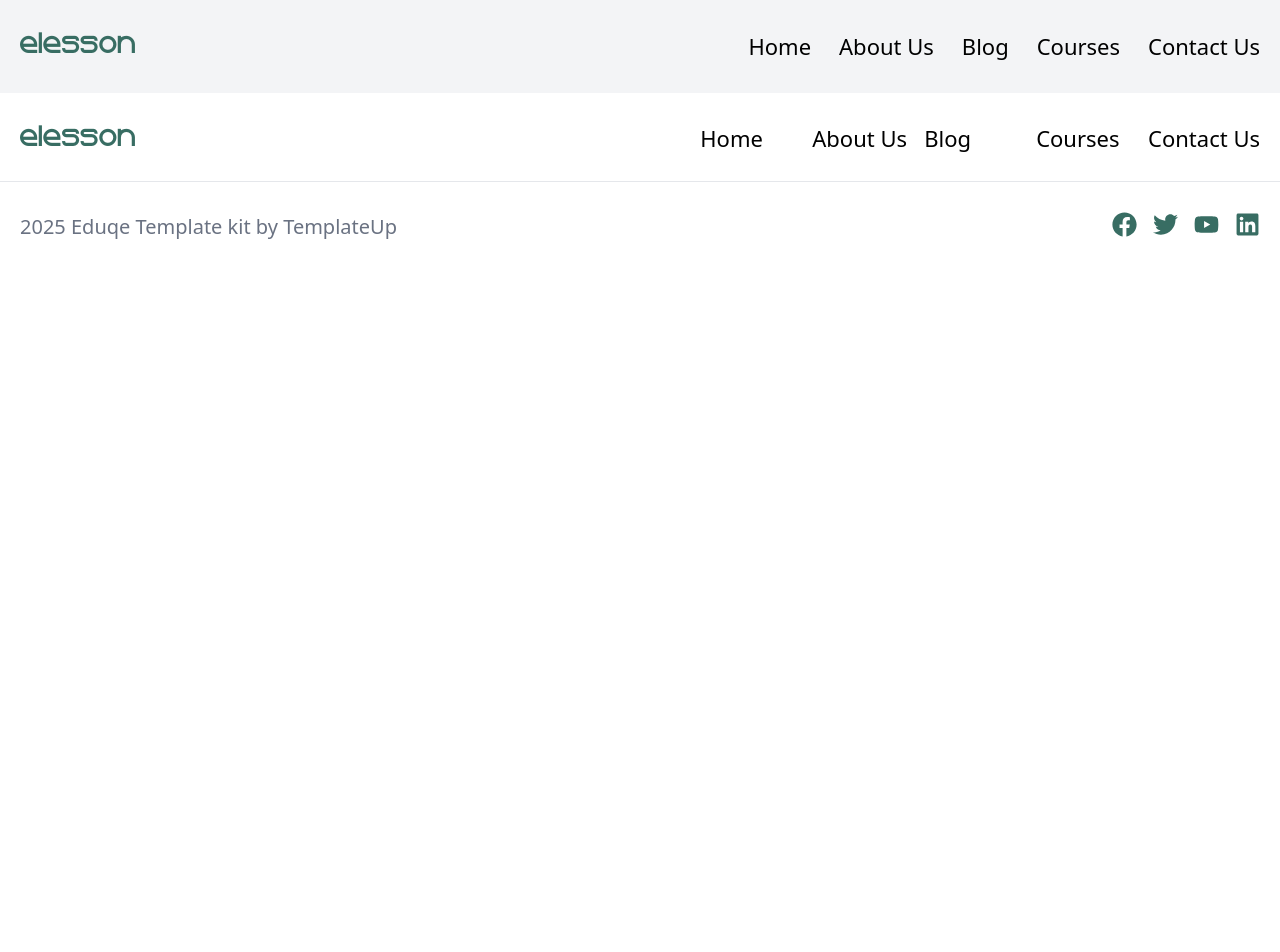
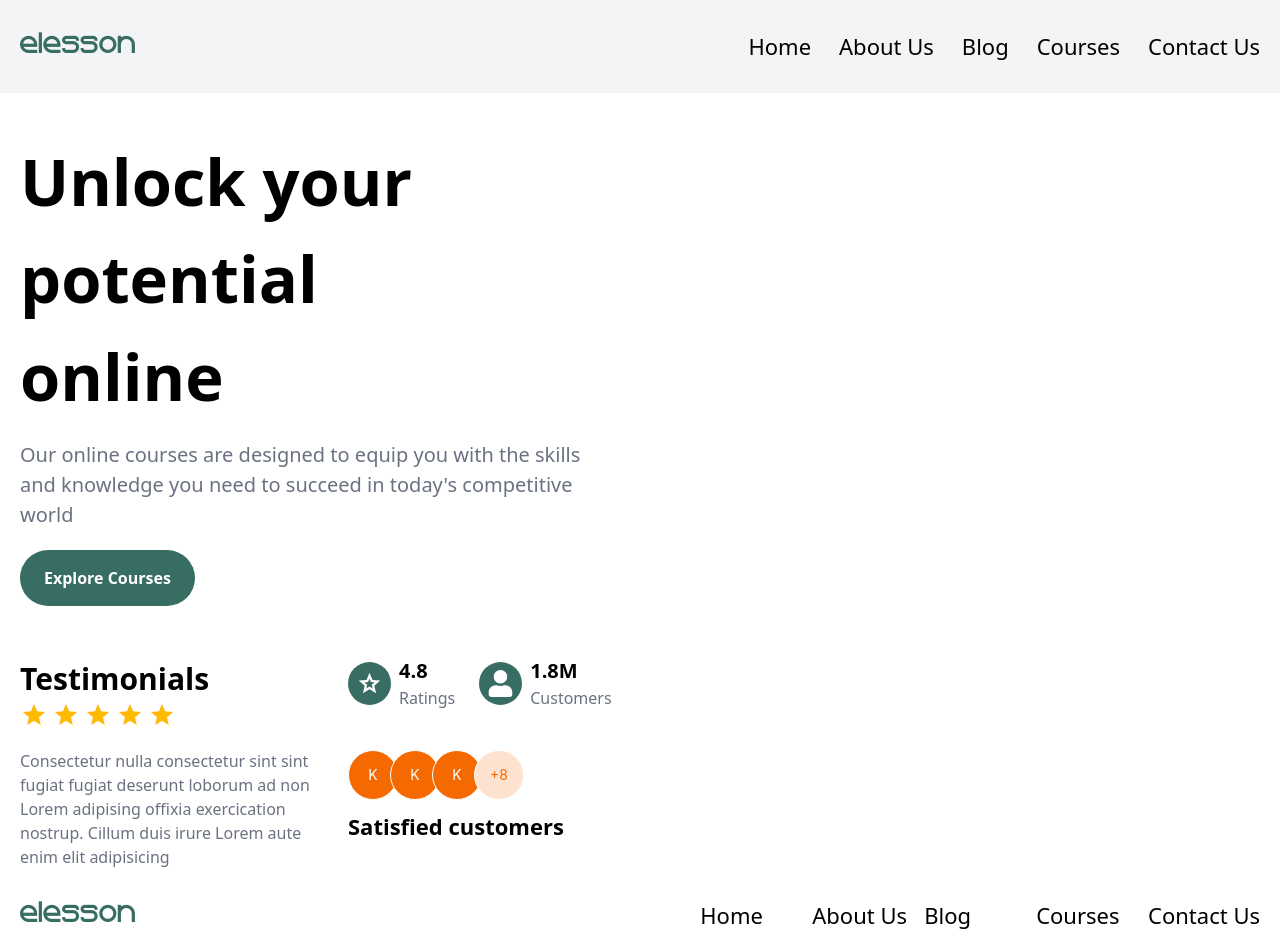
Before and after one commit to 932525862/timer, a React (Vite) app: page / in a window 1280 px wide. Shown: the top 952 px of the page. Before the commit the page ends 800 px from the top, so only its background shows below. Built offline with nearby package versions, Linux system fonts and the light colour scheme.

Commit message:
add: herp section

```diff
--- a/package.json
+++ b/package.json
@@ -11,6 +11,8 @@
   },
   "dependencies": {
     "@tailwindcss/vite": "^4.1.7",
+    "ant": "^0.0.0",
+    "antd": "^5.25.3",
     "react": "^19.1.0",
     "react-dom": "^19.1.0",
     "react-icons": "^5.5.0",
--- a/src/App.css
+++ b/src/App.css
@@ -1,3 +1,5 @@
+
+
 .container{
   max-width: 1500px;
   margin: 0 auto;
--- a/src/components/Hero.jsx
+++ b/src/components/Hero.jsx
@@ -1,11 +1,103 @@
-import React from 'react'
-
+import React from "react";
+import { RiStarSFill, RiStarSLine } from "react-icons/ri";
+import { AntDesignOutlined, UserOutlined } from '@ant-design/icons';
+import { Avatar, Tooltip } from 'antd';
+import { FaUser } from "react-icons/fa";
 const Hero = () => {
   return (
     <section>
+      <div className="container">
+        <div>
+          <div className="mt-[40px]">
+            <h1 className="text-[65px] font-bold max-w-[500px]">
+              Unlock your potential online
+            </h1>
+            <p className="text-gray-500 text-[20px] max-w-[600px] mt-[15px]">
+              Our online courses are designed to equip you with the skills and
+              knowledge you need to succeed in today's competitive world
+            </p>
+            <button className="bg-[#386d63] hover:bg-[#2d5c54] text-[#fff] py-4 px-6 cursor-pointer rounded-4xl font-[600] mt-[20px]">
+              <a href="#">Explore Courses</a>
+            </button>
+          </div>
+          <div className="mt-[50px] flex gap-7">
+            <div>
+              <div>
+                <h4 className="text-[30px] font-[600]">Testimonials</h4>
+                <div className="flex text-amber-400 gap-1 text-[28px] items-center">
+                  <RiStarSFill />
+                  <RiStarSFill />
+                  <RiStarSFill />
+                  <RiStarSFill />
+                  <RiStarSFill />
+                </div>
+              </div>
+              <p className="text-[16px] max-w-[300px] mt-[20px] text-gray-500">
+                Consectetur nulla consectetur sint sint fugiat fugiat deserunt
+                loborum ad non Lorem adipising offixia exercication nostrup.
+                Cillum duis irure Lorem aute enim elit adipisicing
+              </p>
+            </div>
+            <div>
+              <div className="flex gap-6">
+                <div className="flex items-center gap-2">
+                  <div className="p-2 bg-[#386d63] text-[#fff] rounded-[50%] text-[27px]">
+                    <RiStarSLine />
+                  </div>
+                  <div>
+                    <div className="font-[800] text-[20px]">4.8</div>
+                    <div className=" text-gray-500">Ratings</div>
+                  </div>
+                </div>
+                <div className="flex items-center gap-2">
+                  <div className="p-2 bg-[#386d63] text-[#fff] rounded-[50%] text-[27px]">
+                  <FaUser />
+                  </div>
+                  <div>
+                    <div className="font-[800] text-[20px]">1.8M</div>
+                    <div className=" text-gray-500">Customers</div>
+                  </div>
+                </div>
+              </div>
+              <div className="mt-[40px]">
+                <div>
+                  <Avatar.Group
+                    max={{
+                      count: 3,
+                      style: { color: "#f56a00", backgroundColor: "#fde3cf", width: "50px", height: "50px" },
+                    }}
+                  >
+                    <Avatar style={{ backgroundColor: "#f56a00", width: "50px", height: "50px"}}>K</Avatar>
+                    <Avatar style={{ backgroundColor: "#f56a00", width: "50px", height: "50px" }}>K</Avatar>
+                    <Avatar style={{ backgroundColor: "#f56a00", width: "50px", height: "50px" }}>K</Avatar>
+                    <Avatar style={{ backgroundColor: "#f56a00", width: "50px", height: "50px"}}>K</Avatar>
+                    <Avatar style={{ backgroundColor: "#f56a00", width: "50px", height: "50px" }}>K</Avatar>
+                    <Avatar style={{ backgroundColor: "#f56a00", width: "50px", height: "50px" }}>K</Avatar>
+                    <Avatar style={{ backgroundColor: "#f56a00", width: "50px", height: "50px"}}>K</Avatar>
+                    <Avatar style={{ backgroundColor: "#f56a00", width: "50px", height: "50px" }}>K</Avatar>
+                    <Avatar style={{ backgroundColor: "#f56a00", width: "50px", height: "50px" }}>K</Avatar>
+                    <Tooltip title="Ant User" placement="top">
+                      <Avatar
+                        style={{ backgroundColor: "#87d068", width: "50px", height: "50px" }}
+                        icon={<UserOutlined />}
+                      />
+                    </Tooltip>
+                    <Avatar
+                      style={{ backgroundColor: "#1677ff", width: "50px", height: "50px" }}
+                      icon={<AntDesignOutlined />}
+                    />
+                  </Avatar.Group>
+                </div>
+                <p className="text-[22px] font-[700] mt-[10px]">
+                    Satisfied customers
+                </p>
+              </div>
+            </div>
+          </div>
+        </div>
+      </div>
+    </section>
+  );
+};
 
-    </section>
-  )
-}
-
-export default Hero
+export default Hero;
```
Also changed, not shown: 1 other file (tests, documents, lock files or other folders).
